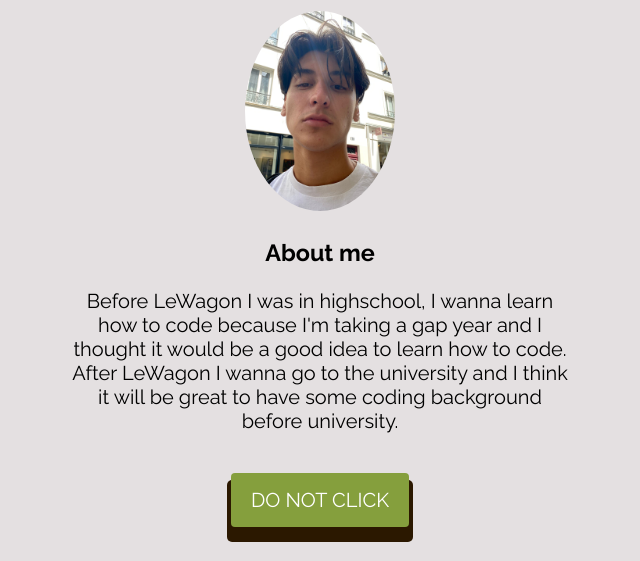
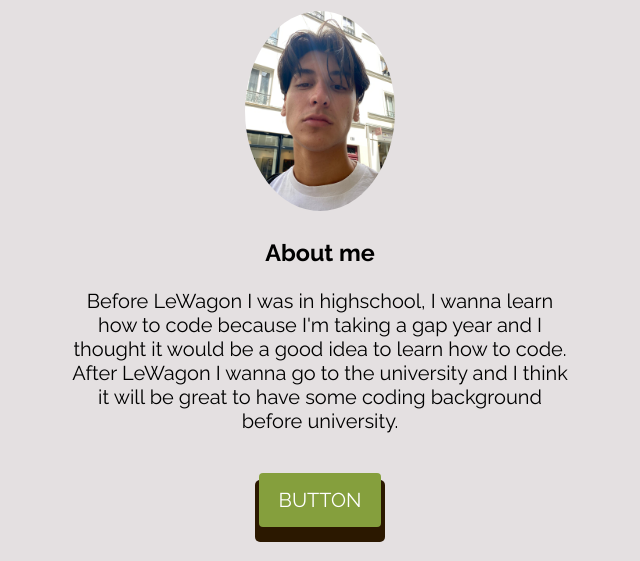
Before and after one commit to arturye/profile, a plain HTML site: page index.html in a window 1280 px wide. Shown: the part 90-651 px from the top of the page, without its empty margins (320-960 px from the left). Drawn offline with Linux system fonts and the light colour scheme.

Commit message:
Add files via upload

```diff
--- a/index.html
+++ b/index.html
@@ -17,7 +17,7 @@
     <img src="images/foto.jpeg" alt="Profile pic" class="profile-pic">
     <h3>About me</h3>
     <p>Before LeWagon I was in highschool, I wanna learn how to code because I'm taking a gap year and I thought it would be a good idea to learn how to code. After LeWagon I wanna go to the university and I think it will be great to have some coding background before university.</p>
-    <a href="#" target="" class="button">DO NOT CLICK</a>
+    <a href="#" target="" class="button">BUTTON</a>
   </div>
   <div>
     <ul class="list">
--- a/style.css
+++ b/style.css
@@ -24,7 +24,7 @@ body{
 
 .button:active{
   top:10px;
-  background-color: red;
+  background-color: #da891f;
 
   -webkit-box-shadow:inset 0 1px 0 #FFE5C4, inset 0 -3px 0 #915100;
   -moz-box-shadow:inset 0 1px 0 #FFE5C4, inset 0 -3pxpx 0 #915100;
```
